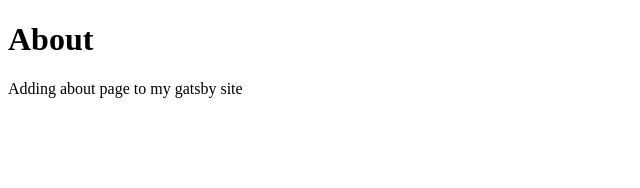
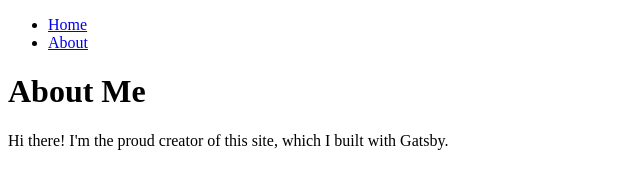
Before and after one commit to y44k0v/gatsby-site, a Gatsby site: page /about in a window 1280 px wide. Shown: the whole page, without its empty margins (0-640 px from the left). Built offline with nearby package versions, Linux system fonts and the light colour scheme; Gatsby itself is replaced by a stand-in of ours.

Commit message:
layout added

```diff
--- /dev/null
+++ b/src/components/layout.js
@@ -0,0 +1,21 @@
+import * as React from 'react'
+import { Link } from 'gatsby'
+
+const Layout = ({ pageTitle, children }) => {
+  return (
+    <div>
+      <nav>
+        <ul>
+          <li><Link to="/">Home</Link></li>
+          <li><Link to="/about">About</Link></li>
+        </ul>
+      </nav>
+      <main>
+        <h1>{pageTitle}</h1>
+        {children}
+      </main>
+    </div>
+  )
+}
+
+export default Layout
--- a/src/pages/about.js
+++ b/src/pages/about.js
@@ -1,14 +1,14 @@
 import * as React from "react"
+import Layout from '../components/layout'
 
-const About = () => {
+const AboutPage = () => {
     return (
-        <>
-            <h1>About</h1>
-            <p>Adding about page to my gatsby site</p>
-        </>
+        <Layout pageTitle="About Me">
+            <p>Hi there! I'm the proud creator of this site, which I built with Gatsby.</p>
+        </Layout>
     )
 }
 
-export default About
+export default AboutPage
 
 export const Head = () => <title>About</title>
```
Also changed, not shown: src/pages/index.js (+12 -8 lines).
